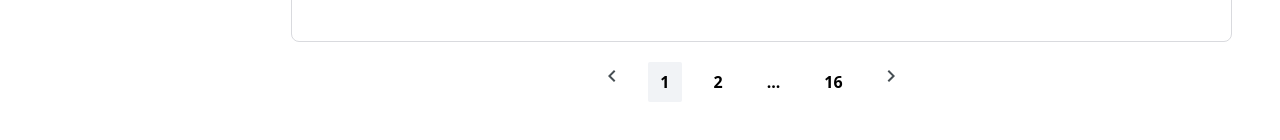
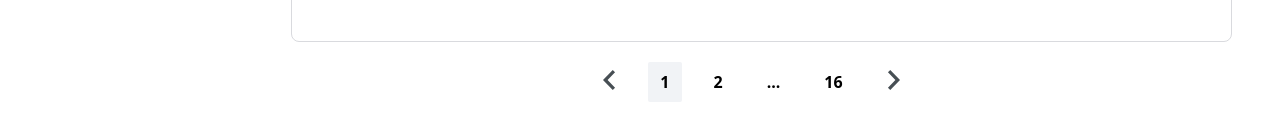
Before and after one commit to Makinde1034/Gigmile, a Next.js app: page / in a window 1280 px wide. Shown: the part 1235-1375 px from the top of the page. Built offline with nearby package versions, Linux system fonts and the light colour scheme.

Commit message:
Fix: change styles

```diff
--- a/src/components/Transactions.tsx
+++ b/src/components/Transactions.tsx
@@ -161,14 +161,14 @@ function Transactions() {
       </div>
       <div className="flex justify-center mt-5 pb-10">
         <span className="mr-5 px-3 py-2 cursor-pointer">
-          <Image src={arrowLeft} />
+          <Image height={20} src={arrowLeft} />
         </span>
         <span className="mr-5 bg-[#F1F3F6] px-3 py-2 rounded-sm font-semibold cursor-pointer">1</span>
         <span className="mr-5 px-3 py-2 font-semibold cursor-pointer">2</span>
         <span className="mr-5 px-3 py-2 font-semibold">...</span>
         <span className="mr-5 px-3 py-2 font-semibold cursor-pointer">16</span>
         <span className="mr-5 px-3 py-2 cursor-pointer">
-          <Image src={arrowRight} />
+          <Image height={20} src={arrowRight} />
         </span>
       </div>
     </div>
```
